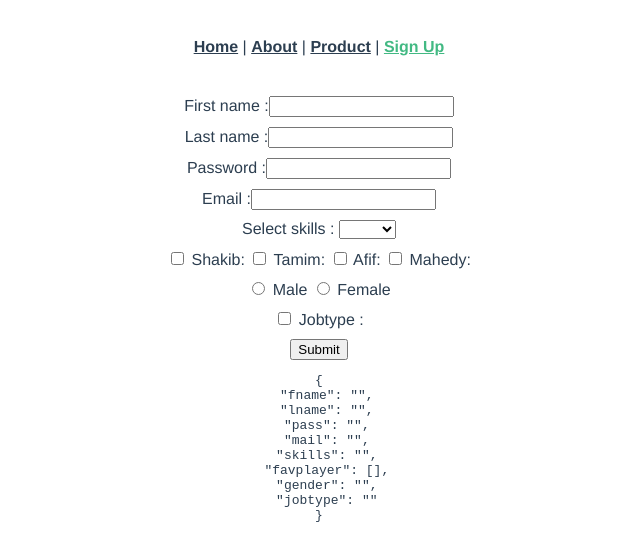
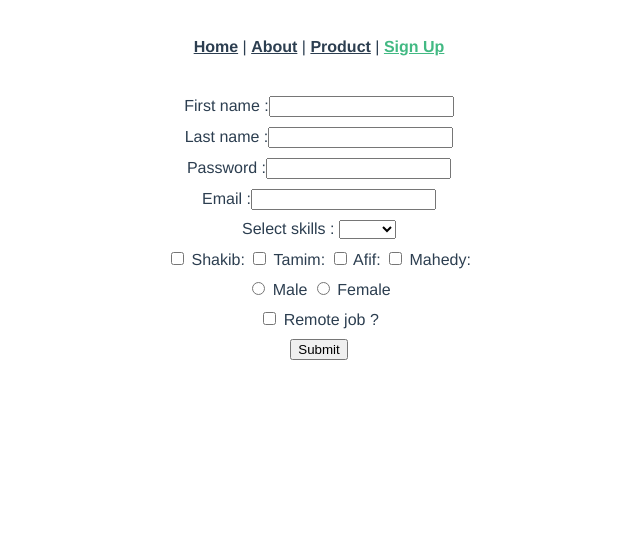
Before and after one commit to Noushedul1/vue_sign_up, a Vue app: page /signup in a window 1280 px wide. Shown: the top 560 px of the page, without its empty margins (321-961 px from the left). Built offline with nearby package versions, Linux system fonts and the light colour scheme.

Commit message:
change some code

```diff
--- a/src/views/SignUp.vue
+++ b/src/views/SignUp.vue
@@ -56,8 +56,8 @@
           </div>
           <div class="allmargin">
               <label for="">
-                  <input type="checkbox" v-model="formdata.jobtype" true-value="Day" false-value="Night">
-                  Jobtype :
+                  <input type="checkbox" v-model="formdata.jobtype" true-value="Yes" false-value="No">
+                  Remote job ?
               </label>
           </div>
           <div class="allmargin">
@@ -74,9 +74,9 @@
           <p>Gender : {{formdata.gender}}</p>
           <p>Jobtype : {{formdata.jobtype}}</p>
       </div>
-      <div>
+      <!-- <div>
           <pre>{{JSON.stringify(formdata,null,2)}}</pre>
-      </div>
+      </div> -->
   </div>
 </template>
 
```
